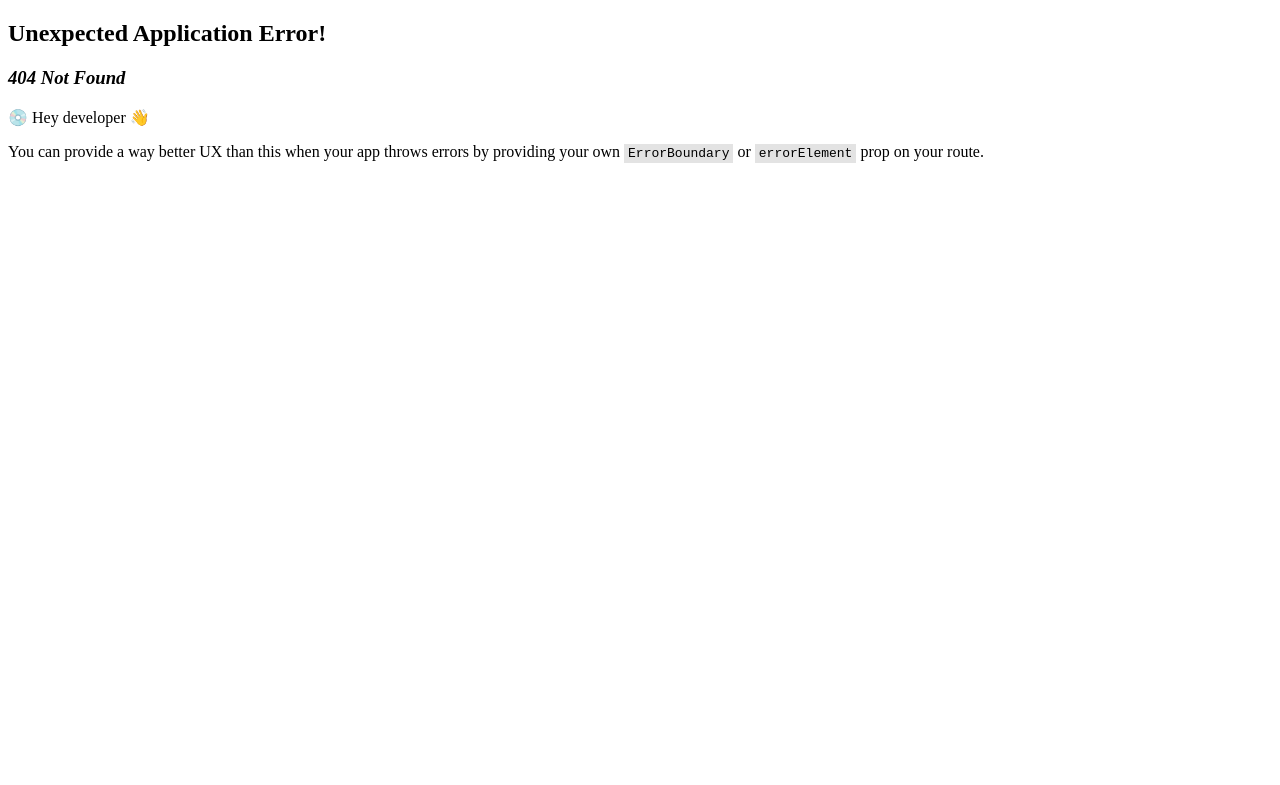
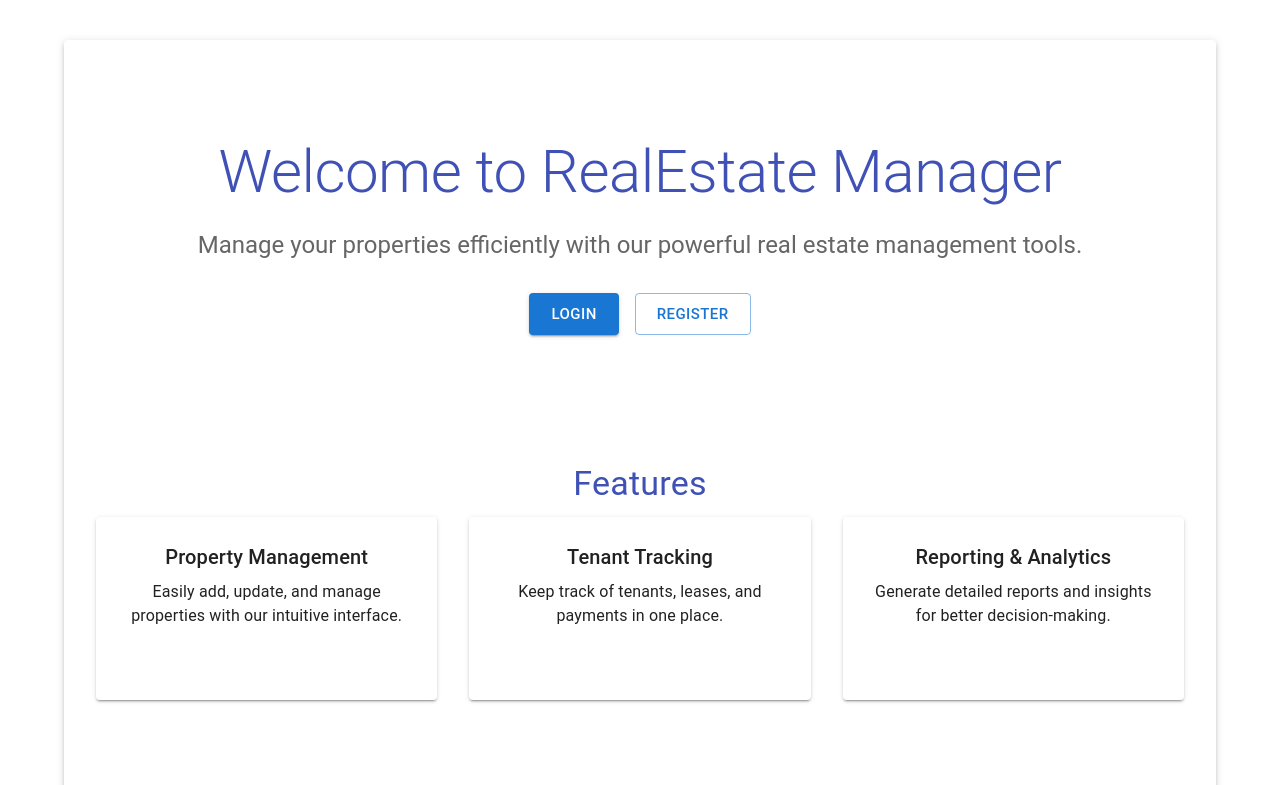
Before and after one commit to antholim/RealEstateManager, a React (Vite) app in the folder Frontend/: page /home in a window 1280 px wide. Before the commit this address had no page. Shown: the top 785 px of the page. Built offline with nearby package versions, Linux system fonts and the light colour scheme.

Commit message:
home page

```diff
--- a/Frontend/src/App.tsx
+++ b/Frontend/src/App.tsx
@@ -4,12 +4,13 @@ import Login from "./pages/Login/Login"
 import Register from "./pages/Register/Register"
 import MyBuilding from "./pages/MyBuilding/MyBuilding";
 import CreateBuilding from "./pages/CreateBuilding/CreateBuilding";
+import Home from "./pages/Home/Home";
 
 const router = createBrowserRouter([
   {path : "/", element : undefined},
   {path : "/login", element : <Login />},
   {path : "/register", element : <Register />},
-  // {path : "/home", element : <Home />},
+  {path : "/home", element : <Home />},
   {path : "/my-building", element : <MyBuilding />},
   {path : "/create-building", element : <CreateBuilding />}
 
--- /dev/null
+++ b/Frontend/src/pages/Home/Home.tsx
@@ -0,0 +1,7 @@
+import HomeComponent from "./components/HomeComponent"
+
+function Home() {
+    return <>
+    <HomeComponent></HomeComponent>
+    </>
+} export default Home
--- /dev/null
+++ b/Frontend/src/pages/Home/components/HomeComponent.tsx
@@ -0,0 +1,102 @@
+import React from 'react';
+import { Typography, Button, Container, Paper, Grid, Box } from '@mui/material';
+import { Link } from 'react-router-dom';
+import styles from './styles/HomeComponent.module.css';
+
+const HomeComponent = () => {
+  return (
+    <Container maxWidth="lg" className={styles.container}>
+      <Paper elevation={3} className={styles.paper}>
+        {/* Hero Section */}
+        <Box className={styles.hero}>
+          <Typography variant="h2" align="center" gutterBottom className={styles.title}>
+            Welcome to RealEstate Manager
+          </Typography>
+          <Typography variant="h5" align="center" className={styles.subtitle}>
+            Manage your properties efficiently with our powerful real estate management tools.
+          </Typography>
+          <Box className={styles.ctaButtons}>
+            <Button
+              variant="contained"
+              color="primary"
+              size="large"
+              component={Link}
+              to="/login"
+              className={styles.button}
+            >
+              Login
+            </Button>
+            <Button
+              variant="outlined"
+              color="primary"
+              size="large"
+              component={Link}
+              to="/register"
+              className={styles.button}
+            >
+              Register
+            </Button>
+          </Box>
+        </Box>
+
+        {/* Features Section */}
+        <Box className={styles.features}>
+          <Typography variant="h4" align="center" gutterBottom className={styles.sectionTitle}>
+            Features
+          </Typography>
+          <Grid container spacing={4} className={styles.grid}>
+            <Grid item xs={12} md={4}>
+              <Paper elevation={2} className={styles.featureCard}>
+                <Typography variant="h6" gutterBottom>
+                  Property Management
+                </Typography>
+                <Typography variant="body1">
+                  Easily add, update, and manage properties with our intuitive interface.
+                </Typography>
+              </Paper>
+            </Grid>
+            <Grid item xs={12} md={4}>
+              <Paper elevation={2} className={styles.featureCard}>
+                <Typography variant="h6" gutterBottom>
+                  Tenant Tracking
+                </Typography>
+                <Typography variant="body1">
+                  Keep track of tenants, leases, and payments in one place.
+                </Typography>
+              </Paper>
+            </Grid>
+            <Grid item xs={12} md={4}>
+              <Paper elevation={2} className={styles.featureCard}>
+                <Typography variant="h6" gutterBottom>
+                  Reporting & Analytics
+                </Typography>
+                <Typography variant="body1">
+                  Generate detailed reports and insights for better decision-making.
+                </Typography>
+              </Paper>
+            </Grid>
+          </Grid>
+        </Box>
+
+        {/* Call to Action Section */}
+        <Box className={styles.ctaSection}>
+          <Typography variant="h4" align="center" gutterBottom className={styles.sectionTitle}>
+            Ready to Get Started?
+          </Typography>
+          <Button
+            variant="contained"
+            color="primary"
+            size="large"
+            component={Link}
+            to="/register"
+            className={styles.button}
+          >
+            Sign Up Now
+          </Button>
+        </Box>
+      </Paper>
+    </Container>
+  );
+};
+
+export default HomeComponent;
--- /dev/null
+++ b/Frontend/src/pages/Home/components/styles/HomeComponent.module.css
@@ -0,0 +1,68 @@
+.container {
+    display: flex;
+    justify-content: center;
+    align-items: center;
+    min-height: 100vh;
+    padding: 2rem;
+}
+
+.paper {
+    padding: 2rem;
+    background-color: #f5f5f5;
+    border-radius: 8px;
+}
+
+.hero {
+    text-align: center;
+    padding: 4rem 0;
+}
+
+.title {
+    font-weight: bold;
+    color: #3f51b5;
+    margin-bottom: 1rem;
+}
+
+.subtitle {
+    color: #666;
+    margin-bottom: 2rem;
+}
+
+.ctaButtons {
+    display: flex;
+    justify-content: center;
+    gap: 1rem;
+    margin-top: 2rem;
+}
+
+.button {
+    text-transform: none;
+    font-size: 1rem;
+}
+
+.features {
+    margin: 4rem 0;
+}
+
+.sectionTitle {
+    font-weight: bold;
+    color: #3f51b5;
+    margin-bottom: 2rem;
+}
+
+.grid {
+    margin-top: 2rem;
+}
+
+.featureCard {
+    padding: 1.5rem;
+    text-align: center;
+    height: 100%;
+    background-color: #fff;
+    border-radius: 8px;
+}
+
+.ctaSection {
+    text-align: center;
+    padding: 4rem 0;
+}
```
